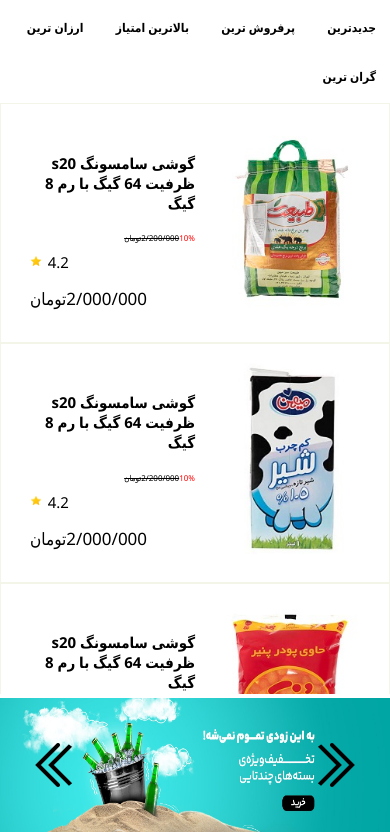
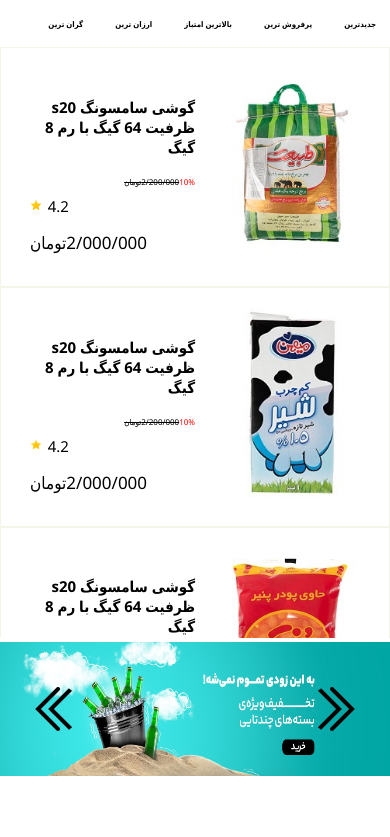
Before and after one commit to SinaAfzali/web-onlineshop, a plain HTML site: page index.html in a window 390 px wide. Shown: the part 100-937 px from the top of the page. After the commit the page ends 881 px from the top, so only its background shows below. Drawn offline with Linux system fonts and the light colour scheme.

Commit message:
Update index.css

```diff
--- a/index.css
+++ b/index.css
@@ -121,7 +121,7 @@ header {
   padding: 14px;
   background-color: #fff;
   text-decoration: none;
-  font-size: 18px;
+  font-size: 2vw;
   font-weight: bolder;
   border-radius: 5px;
   margin-bottom: 1vw;
@@ -170,24 +170,15 @@ header {
   .product-list{
     grid-template-columns: repeat(4,1fr);
   }
-  .pill-nav a {
-    font-size: 17px;
-  }
 }
 @media (max-width: 920px){
   .product-list{
     grid-template-columns: repeat(3,1fr);
   }
-  .pill-nav a {
-    font-size: 15.5px;
-  }
 }
 @media (max-width: 768px){
   .product-list{
     grid-template-columns: repeat(2,1fr);
-  }
-  .pill-nav a {
-    font-size: 14px;
   }
   .headerGif{
     width: 100%;
@@ -245,9 +236,6 @@ header {
   .product-list{
     grid-template-columns: repeat(1,1fr);
   }
-  .pill-nav a {
-    font-size: 12px;
-  }
   .headerGif{
     width: 100%;
     height: 10vw;
@@ -303,9 +291,6 @@ header {
 @media (max-width: 300px){
   .product-list{
     grid-template-columns: repeat(1,1fr);
-  }
-  .pill-nav a {
-    font-size: 7px;
   }
   .headerGif{
     width: 100%;
```
